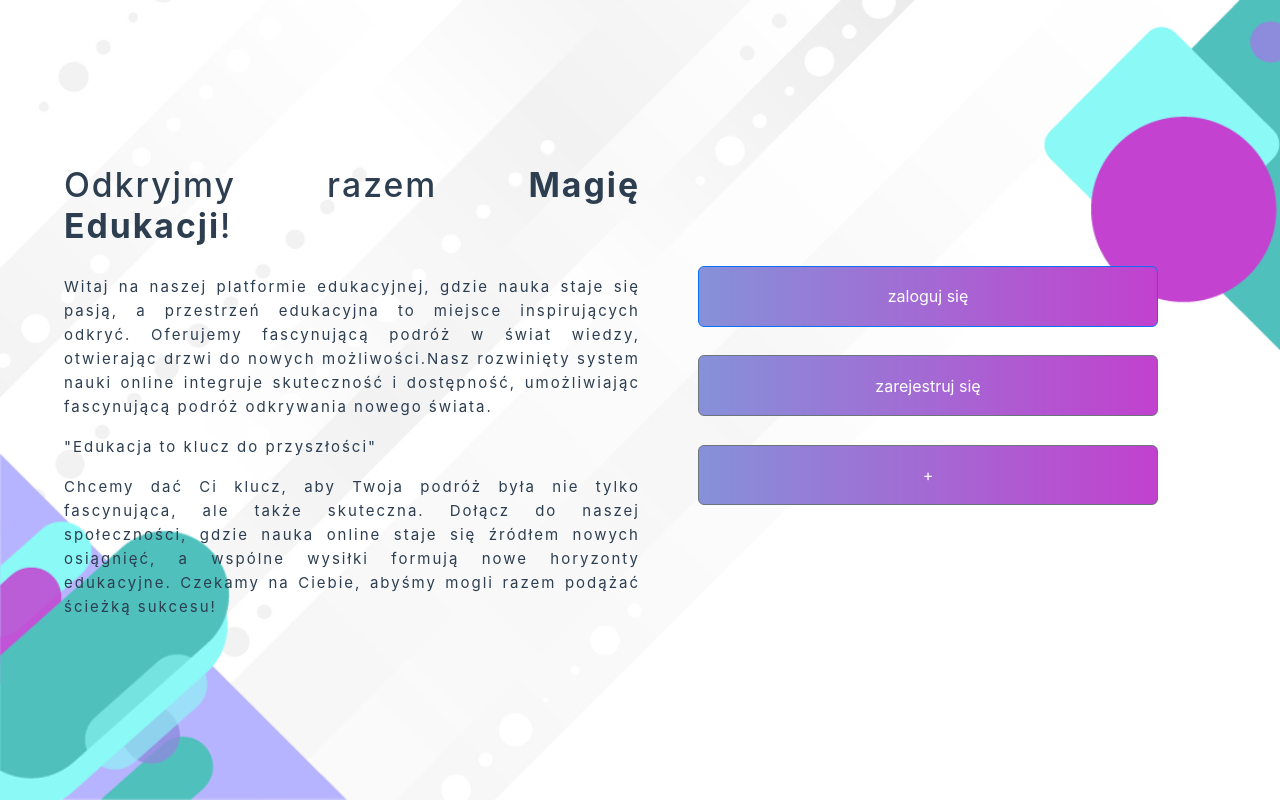
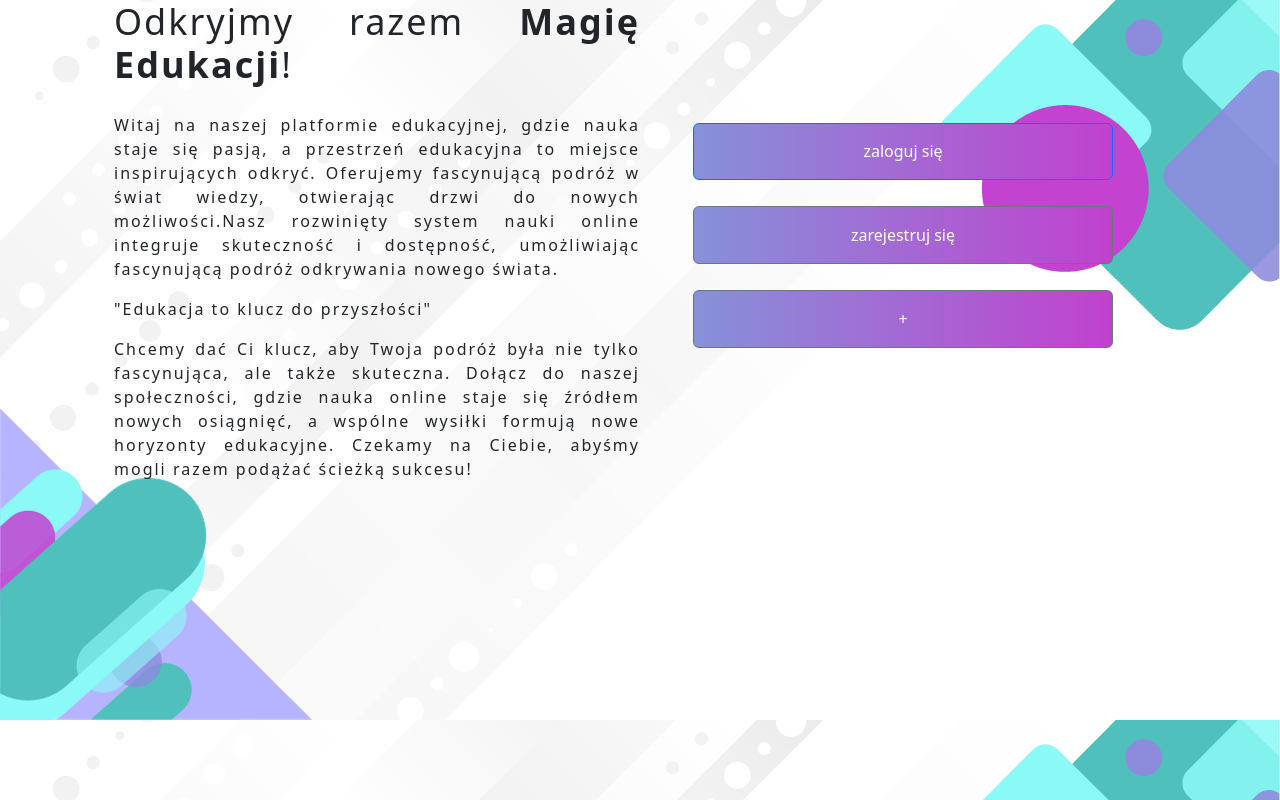
Before and after one commit to K-Pecka/edupjatk, a Vue app: page / in a window 1280 px wide. Built offline with nearby package versions, Linux system fonts and the light colour scheme.

Commit message:
new style

```diff
--- a/src/App.vue
+++ b/src/App.vue
@@ -1,34 +1,3 @@
-
 <template>
   <RouterView />
 </template>
-
-<style scoped>
-
-@media (min-width: 1024px) {
-  header {
-    display: flex;
-    place-items: center;
-    padding-right: calc(var(--section-gap) / 2);
-  }
-
-  .logo {
-    margin: 0 2rem 0 0;
-  }
-
-  header .wrapper {
-    display: flex;
-    place-items: flex-start;
-    flex-wrap: wrap;
-  }
-
-  nav {
-    text-align: left;
-    margin-left: -1rem;
-    font-size: 1rem;
-
-    padding: 1rem 0;
-    margin-top: 1rem;
-  }
-}
-</style>
--- a/src/assets/base.css
+++ /dev/null
@@ -1,86 +0,0 @@
-/* color palette from <https://github.com/vuejs/theme> */
-:root {
-  --vt-c-white: #ffffff;
-  --vt-c-white-soft: #f8f8f8;
-  --vt-c-white-mute: #f2f2f2;
-
-  --vt-c-black: #181818;
-  --vt-c-black-soft: #222222;
-  --vt-c-black-mute: #282828;
-
-  --vt-c-indigo: #2c3e50;
-
-  --vt-c-divider-light-1: rgba(60, 60, 60, 0.29);
-  --vt-c-divider-light-2: rgba(60, 60, 60, 0.12);
-  --vt-c-divider-dark-1: rgba(84, 84, 84, 0.65);
-  --vt-c-divider-dark-2: rgba(84, 84, 84, 0.48);
-
-  --vt-c-text-light-1: var(--vt-c-indigo);
-  --vt-c-text-light-2: rgba(60, 60, 60, 0.66);
-  --vt-c-text-dark-1: var(--vt-c-white);
-  --vt-c-text-dark-2: rgba(235, 235, 235, 0.64);
-}
-
-/* semantic color variables for this project */
-:root {
-  --color-background: var(--vt-c-white);
-  --color-background-soft: var(--vt-c-white-soft);
-  --color-background-mute: var(--vt-c-white-mute);
-
-  --color-border: var(--vt-c-divider-light-2);
-  --color-border-hover: var(--vt-c-divider-light-1);
-
-  --color-heading: var(--vt-c-text-light-1);
-  --color-text: var(--vt-c-text-light-1);
-
-  --section-gap: 160px;
-}
-
-@media (prefers-color-scheme: dark) {
-  :root {
-    --color-background: var(--vt-c-black);
-    --color-background-soft: var(--vt-c-black-soft);
-    --color-background-mute: var(--vt-c-black-mute);
-
-    --color-border: var(--vt-c-divider-dark-2);
-    --color-border-hover: var(--vt-c-divider-dark-1);
-
-    --color-heading: var(--vt-c-text-dark-1);
-    --color-text: var(--vt-c-text-dark-2);
-  }
-}
-
-*,
-*::before,
-*::after {
-  box-sizing: border-box;
-  margin: 0;
-  font-weight: normal;
-}
-
-body {
-  min-height: 100vh;
-  color: var(--color-text);
-  background: var(--color-background);
-  transition:
-    color 0.5s,
-    background-color 0.5s;
-  line-height: 1.6;
-  font-family:
-    Inter,
-    -apple-system,
-    BlinkMacSystemFont,
-    'Segoe UI',
-    Roboto,
-    Oxygen,
-    Ubuntu,
-    Cantarell,
-    'Fira Sans',
-    'Droid Sans',
-    'Helvetica Neue',
-    sans-serif;
-  font-size: 15px;
-  text-rendering: optimizeLegibility;
-  -webkit-font-smoothing: antialiased;
-  -moz-osx-font-smoothing: grayscale;
-}
--- a/src/assets/main.css
+++ b/src/assets/main.css
@@ -1,26 +1,3 @@
-@import './base.css';
-
-#app {
-  max-width: 1280px;
-  margin: 0 auto;
-  padding: 2rem;
-  font-weight: normal;
-}
-
-a,
-.green {
-  text-decoration: none;
-  color: hsla(160, 100%, 37%, 1);
-  transition: 0.4s;
-  padding: 3px;
-}
-
-@media (hover: hover) {
-  a:hover {
-    background-color: hsla(160, 100%, 37%, 0.2);
-  }
-}
-
 @media (min-width: 1024px) {
   body {
     display: flex;
--- a/src/stores/MainPageData.js
+++ b/src/stores/MainPageData.js
@@ -61,8 +61,7 @@
         },
         hover:
         {
-            width: '85%',
-            padding: '6%',
+            width: '85%'
         }
     },
     div: {}
```
Also changed, not shown: src/assets/ruler.png (deleted), 1 other file (tests, documents, lock files or other folders).
